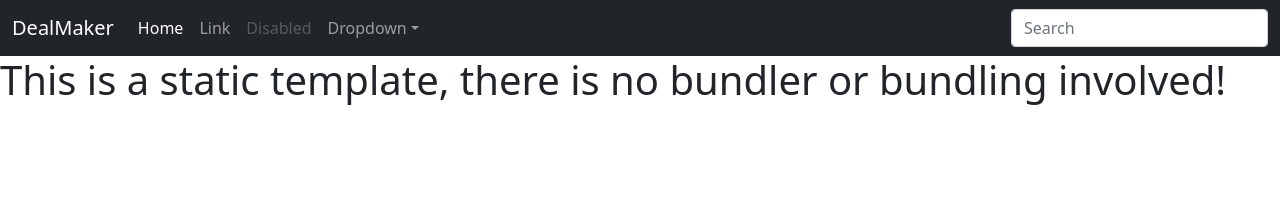
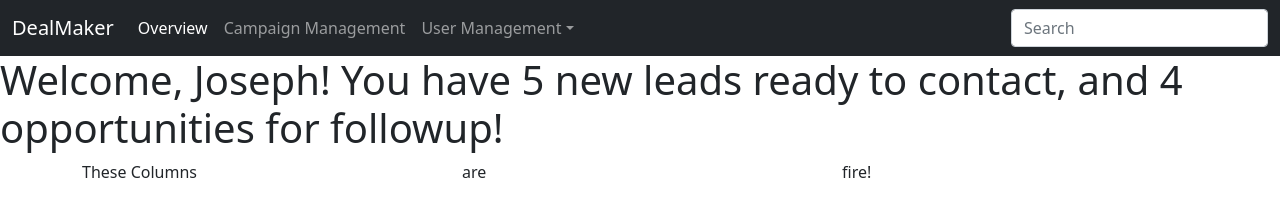
Before and after one commit to JStephens3141/ui-sandbox, a website: page index.html in a window 1280 px wide. Drawn offline with nearby package versions, Linux system fonts and the light colour scheme.

Commit message:
More link updates, adding to page body

```diff
--- a/index.html
+++ b/index.html
@@ -34,29 +34,25 @@
         <div class="collapse navbar-collapse" id="navbarLinks">
           <ul class="navbar-nav me-auto mb-2 mb-md-0">
             <li class="nav-item">
-              <a class="nav-link active" aria-current="page" href="#">Home</a>
+              <a class="nav-link active" aria-current="page" href="#"
+                >Overview</a
+              >
             </li>
             <li class="nav-item">
-              <a class="nav-link" href="#">Link</a>
-            </li>
-            <li class="nav-item">
-              <a class="nav-link disabled">Disabled</a>
+              <a class="nav-link" href="#">Campaign Management</a>
             </li>
             <li class="nav-item dropdown">
               <a
                 class="nav-link dropdown-toggle"
                 href="#"
-                id="dropdown04"
+                id="dropdown"
                 data-bs-toggle="dropdown"
                 aria-expanded="false"
-                >Dropdown</a
+                >User Management</a
               >
-              <ul class="dropdown-menu" aria-labelledby="dropdown04">
+              <ul class="dropdown-menu" aria-labelledby="dropdown">
                 <li><a class="dropdown-item" href="#">Action</a></li>
-                <li><a class="dropdown-item" href="#">Another action</a></li>
-                <li>
-                  <a class="dropdown-item" href="#">Something else here</a>
-                </li>
+                <li><a class="dropdown-item" href="#">More Actions</a></li>
               </ul>
             </li>
           </ul>
@@ -73,8 +69,22 @@
     </nav>
 
     <h1>
-      This is a static template, there is no bundler or bundling involved!
+      Welcome, Joseph! You have 5 new leads ready to contact, and 4
+      opportunities for followup!
     </h1>
+    <div class="container">
+      <div class="row">
+        <div class="col">
+          These Columns
+        </div>
+        <div class="col">
+          are
+        </div>
+        <div class="col">
+          fire!
+        </div>
+      </div>
+    </div>
     <script
       src="https://cdn.jsdelivr.net/npm/@popperjs/core@2.10.2/dist/umd/popper.min.js"
       integrity="sha384-7+zCNj/IqJ95wo16oMtfsKbZ9ccEh31eOz1HGyDuCQ6wgnyJNSYdrPa03rtR1zdB"
```
